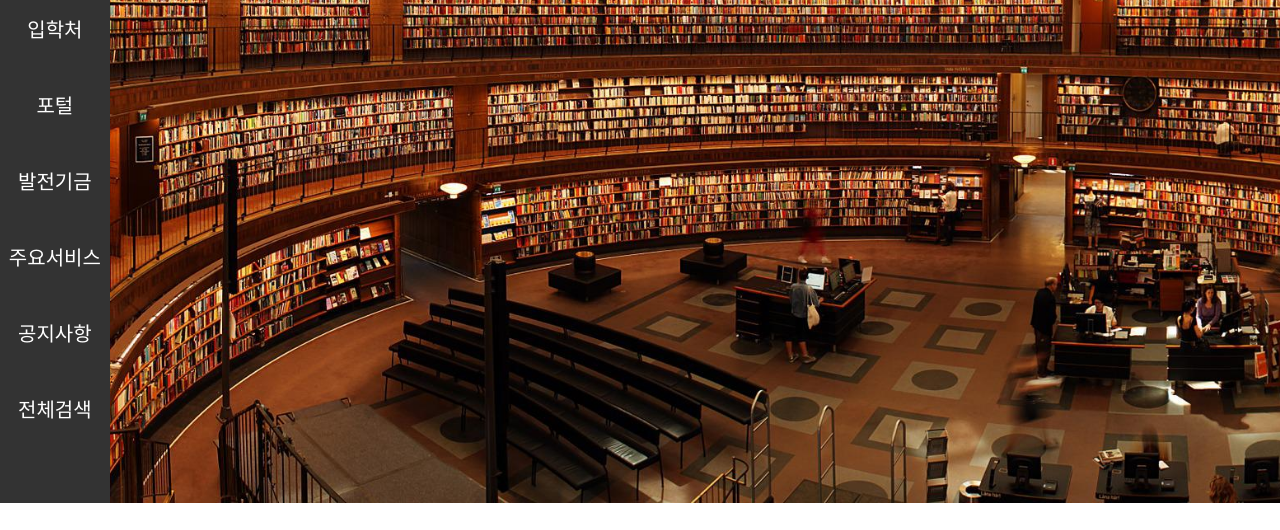
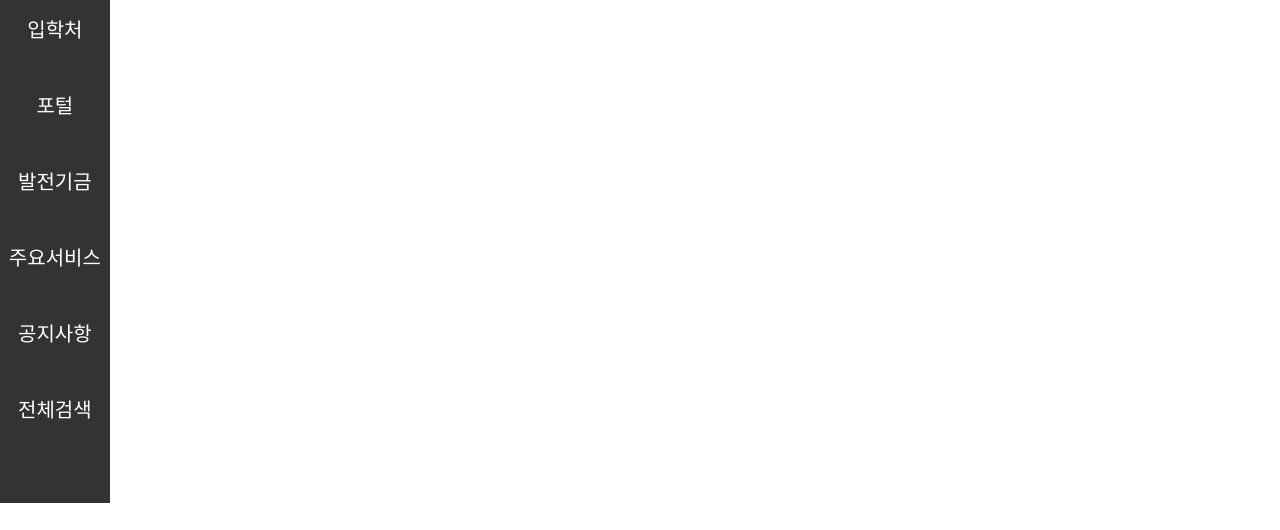
Before and after one commit to 94Jun/0908_UI-design, a plain HTML site: page index.html in a window 1280 px wide. Shown: the part 97-627 px from the top of the page. Drawn offline with Linux system fonts and the light colour scheme; a web font is replaced by a local one.

Commit message:
0908 commit-2

```diff
--- a/style.css
+++ b/style.css
@@ -67,7 +67,6 @@
 
 /* 헤더 오른쪽 시작 */
 .right{
-  background-image: url("images/background.jpg");
   background-size: cover;
   width: 100%;
 }
```
